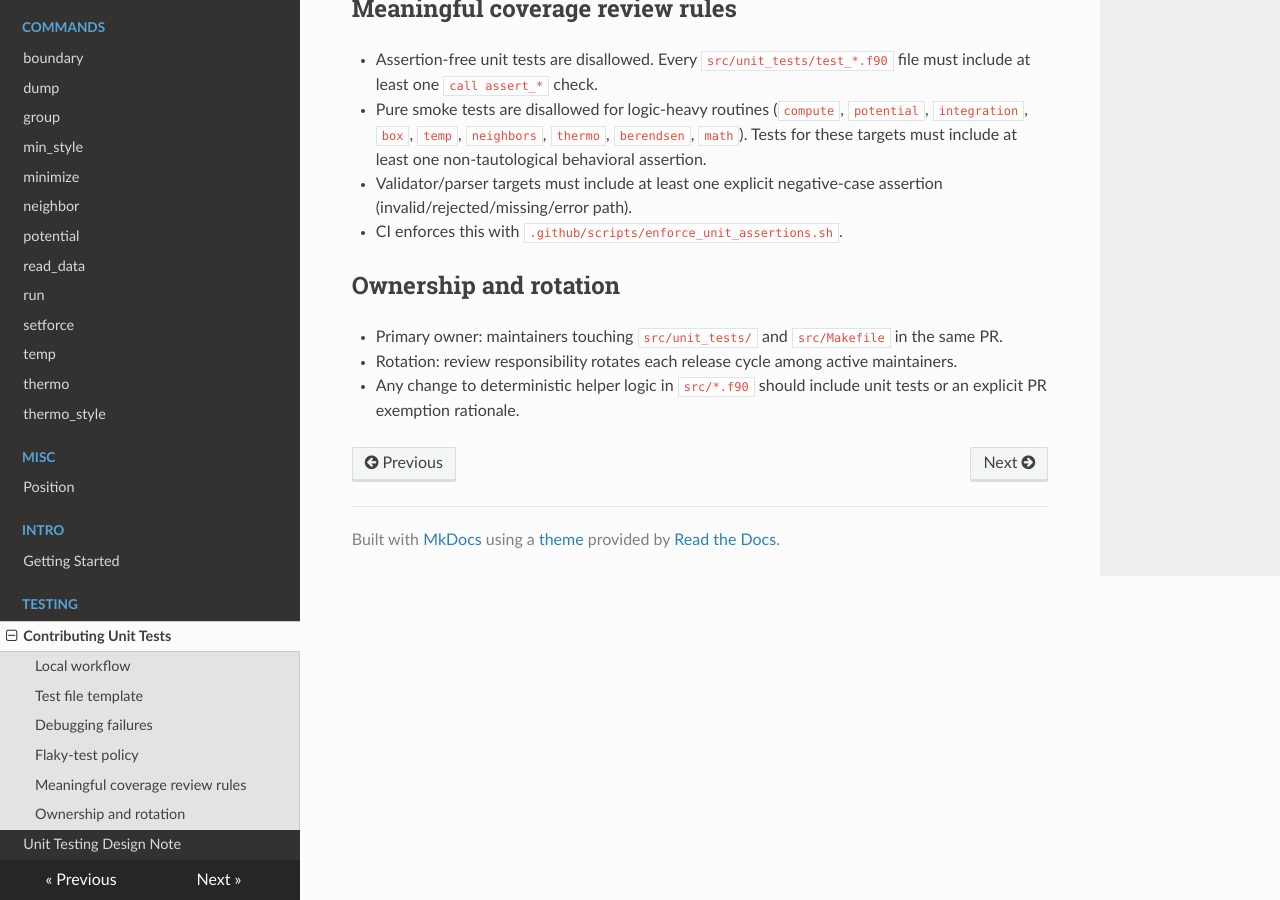
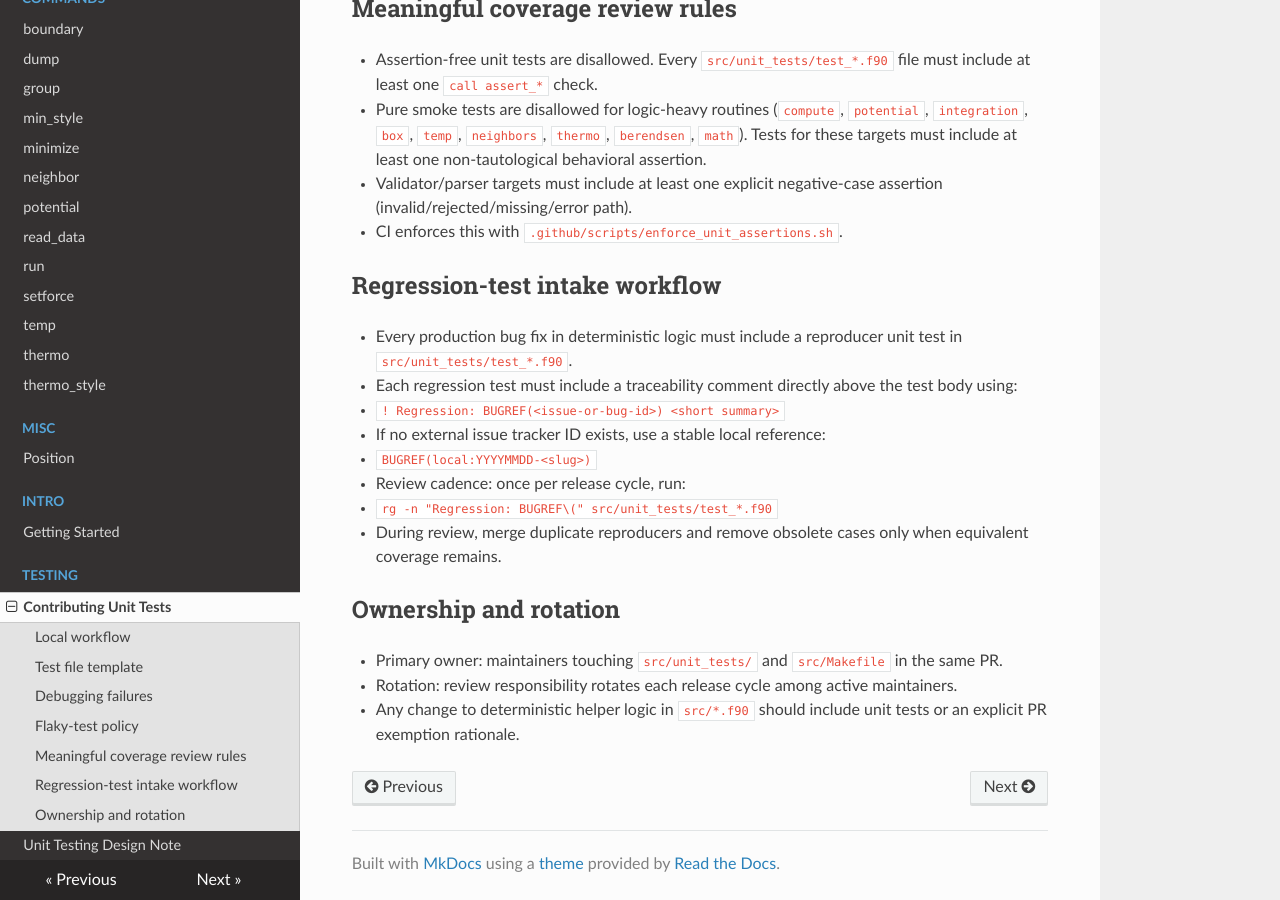
Before and after one commit to aselimov/vibeCAC, an MkDocs documentation site: the page built from docs/testing/contributing-unit-tests.md, in a window 1280 px wide and 900 px high, scrolled down 1666 px. Built offline with MkDocs 1.6.1, drawn with Linux system fonts in a browser that asks for light colours; nearby versions of some CDN libraries.

Commit message:
Add regression test intake workflow policy

```diff
--- a/docs/testing/contributing-unit-tests.md
+++ b/docs/testing/contributing-unit-tests.md
@@ -74,6 +74,17 @@ If a flaky test is found:
 - Validator/parser targets must include at least one explicit negative-case assertion (invalid/rejected/missing/error path).
 - CI enforces this with `.github/scripts/enforce_unit_assertions.sh`.
 
+## Regression-test intake workflow
+
+- Every production bug fix in deterministic logic must include a reproducer unit test in `src/unit_tests/test_*.f90`.
+- Each regression test must include a traceability comment directly above the test body using:
+  - `! Regression: BUGREF(<issue-or-bug-id>) <short summary>`
+- If no external issue tracker ID exists, use a stable local reference:
+  - `BUGREF(local:YYYYMMDD-<slug>)`
+- Review cadence: once per release cycle, run:
+  - `rg -n "Regression: BUGREF\(" src/unit_tests/test_*.f90`
+- During review, merge duplicate reproducers and remove obsolete cases only when equivalent coverage remains.
+
 ## Ownership and rotation
 
 - Primary owner: maintainers touching `src/unit_tests/` and `src/Makefile` in the same PR.
```
Also changed, not shown: implementation.md (+4 -4 lines), 1 other file.
